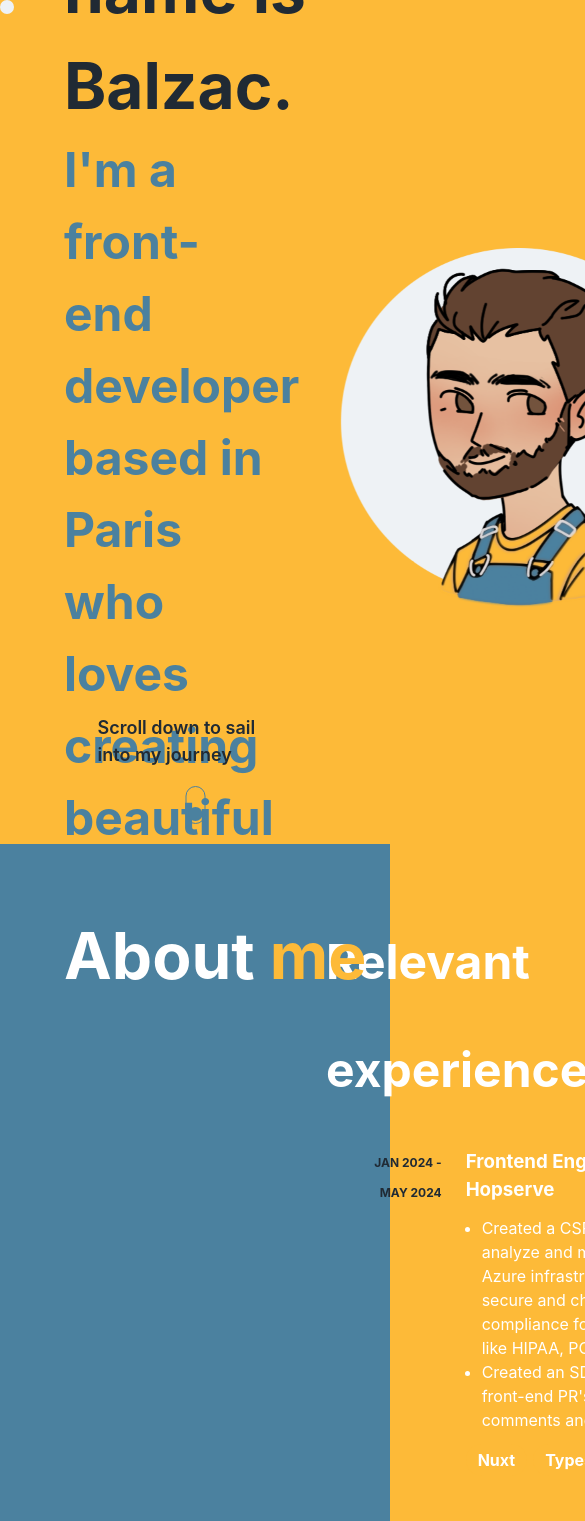
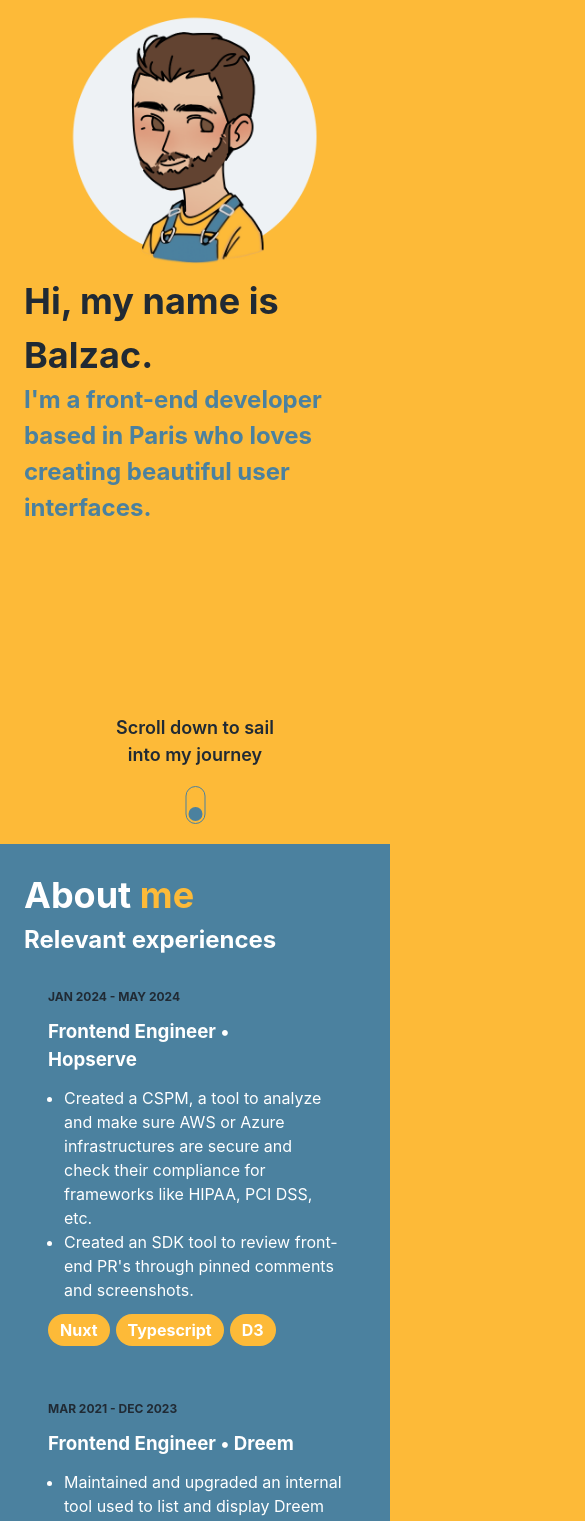
Before and after one commit to balzacbdmt/portfolio-2024, a React (Vite) app: page / in a window 390 px wide. Shown: the top 1521 px of the page, 585 px wide, since content can reach past the window. Built offline with nearby package versions, Linux system fonts and the light colour scheme; some icons are missing.

Commit message:
make app responsive

```diff
--- a/src/components/features/about/About.module.scss
+++ b/src/components/features/about/About.module.scss
@@ -7,6 +7,22 @@
   display: flex;
   justify-content: space-between;
   padding: 0 4rem;
+
+  @include respond-to("medium") {
+    flex-direction: column-reverse;
+    padding: 0 24px;
+  }
+
+  >.mobileTitle {
+    display: none;
+    padding-top: 24px;
+    color: $white;
+
+    @include respond-to("medium") {
+      display: block;
+    }
+
+  }
 
   > .leftColumn {
     position: sticky;
@@ -21,8 +37,15 @@
     height: calc(100vh - 8rem);
     color: $white;
 
-    > h1 > span {
-      color: $yellow;
+    @include respond-to("medium") {
+      position: unset;
+      height: unset;
+      padding-top: 2rem;
+      padding-left: 24px;
+
+      >h1 {
+        display: none;
+      }
     }
 
     > .socials {
@@ -42,16 +65,23 @@
         display: flex;
         gap: 12px;
       }
-
     }
   }
 
   > .content {
     padding: 4rem 0;
 
+    @include respond-to("medium") {
+      padding: unset;
+    }
+
     > h2 {
       color: $white;
       line-height: 108px;
+
+      @include respond-to("medium") {
+        line-height: unset;
+      }
     }
   }
 }
--- a/src/components/features/about/About.tsx
+++ b/src/components/features/about/About.tsx
@@ -12,7 +12,7 @@ const About = () => {
     <section className={styles.about}>
       <div className={styles.leftColumn}>
         <h1>
-          About&nbsp;<span>me</span>
+          About&nbsp;<span className={styles.yellow}>me</span>
         </h1>
         <div className={styles.socials}>
           <a href="/CV_Balzac_Baudemont_2024.pdf" target="_blank">
@@ -54,6 +54,9 @@ const About = () => {
         <h2>Relevant experiences</h2>
         {rowRender}
       </div>
+      <h1 className={styles.mobileTitle}>
+        About&nbsp;<span className={styles.yellow}>me</span>
+      </h1>
     </section>
   );
 };
--- a/src/components/features/about/row/Row.module.scss
+++ b/src/components/features/about/row/Row.module.scss
@@ -8,6 +8,11 @@
   border-radius: 10px;
   padding: 24px;
   text-decoration: none;
+
+  @include respond-to("small") {
+    grid-template-columns: unset;
+    gap: 6px;
+  }
 
   &:hover {
     background-color: darken($blue_light, 10%);
@@ -21,6 +26,10 @@
     text-align: right;
     @extend .uppercase;
     color: $blue;
+
+    @include respond-to("small") {
+      text-align: left;
+    }
   }
 
   .title {
--- a/src/components/features/hero/Hero.module.scss
+++ b/src/components/features/hero/Hero.module.scss
@@ -6,6 +6,14 @@
   align-items: center;
   justify-content: space-between;
   padding: 0 4rem;
+  max-width: 1200px;
+  margin: auto;
+
+  @include respond-to("small") {
+    padding: 0 24px;
+    flex-direction: column-reverse;
+    justify-content: flex-end;
+  }
 
   .title {
     h1 {
@@ -16,12 +24,24 @@
       color: $blue_light;
       width: 80%;
       @include appear-from-bottom;
+
+      @include respond-to("small") {
+        width: unset;
+      }
     }
   }
 
   .avatar {
     width: 400px;
     @include appear-from-bottom;
+
+    @include respond-to("medium") {
+      width: 200px;
+    }
+
+    @include respond-to("small") {
+      width: 80%;
+    }
   }
 
   .CTAScrollDown {
@@ -34,6 +54,10 @@
     align-items: center;
     @include delayed-appear;
 
+    @include respond-to('small') {
+     text-align: center;
+    }
+
     p {
       font-size: 18px;
       font-weight: 600;
--- a/src/components/shared/cursor/Cursor.module.scss
+++ b/src/components/shared/cursor/Cursor.module.scss
@@ -8,4 +8,8 @@
     border-radius: 100%;
     position: absolute;
     pointer-events: none;
+
+    @include respond-to('small') {
+      display: none;
+    }
 }
--- a/src/constants/styles/fonts.module.scss
+++ b/src/constants/styles/fonts.module.scss
@@ -1,3 +1,5 @@
+@import './mixins.module.scss';
+
 h1,
 h2,
 h3 {
@@ -6,10 +8,26 @@ h3 {
 
 h1 {
   font-size: 64px;
+
+  @include respond-to("medium") {
+    font-size: 48px;
+  }
+
+  @include respond-to("small") {
+    font-size: 36px;
+  }
 }
 
 h2 {
   font-size: 48px;
+
+  @include respond-to("medium") {
+    font-size: 36px;
+  }
+
+  @include respond-to("small") {
+    font-size: 24px;
+  }
 }
 
 .uppercase {
--- a/src/constants/styles/global.module.scss
+++ b/src/constants/styles/global.module.scss
@@ -1,6 +1,7 @@
 @import './colors.module.scss';
 @import './animations.module.scss';
 @import './fonts.module.scss';
+@import './mixins.module.scss';
 
 section {
     height: 100vh;
--- /dev/null
+++ b/src/constants/styles/mixins.module.scss
@@ -0,0 +1,29 @@
+$breakpoints: (
+  "small": (
+    max-width: 767px,
+  ),
+  "medium": (
+    max-width: 1023px,
+  ),
+  "large": (
+    max-width: 1200px,
+  ),
+);
+
+@mixin respond-to($breakpoint) {
+  $raw-query: map-get($breakpoints, $breakpoint);
+
+  @if $raw-query {
+    $query: if(
+      type-of($raw-query) == "string",
+      unquote($raw-query),
+      inspect($raw-query)
+    );
+
+    @media #{$query} {
+      @content;
+    }
+  } @else {
+    @error 'No value found for `#{$breakpoint}`. ';
+  }
+}
--- a/src/main.scss
+++ b/src/main.scss
@@ -6,6 +6,7 @@
   font-weight: 400;
   color: $blue;
   background-color: $yellow;
+  overflow-x: hidden;
 }
 
 body {
```
